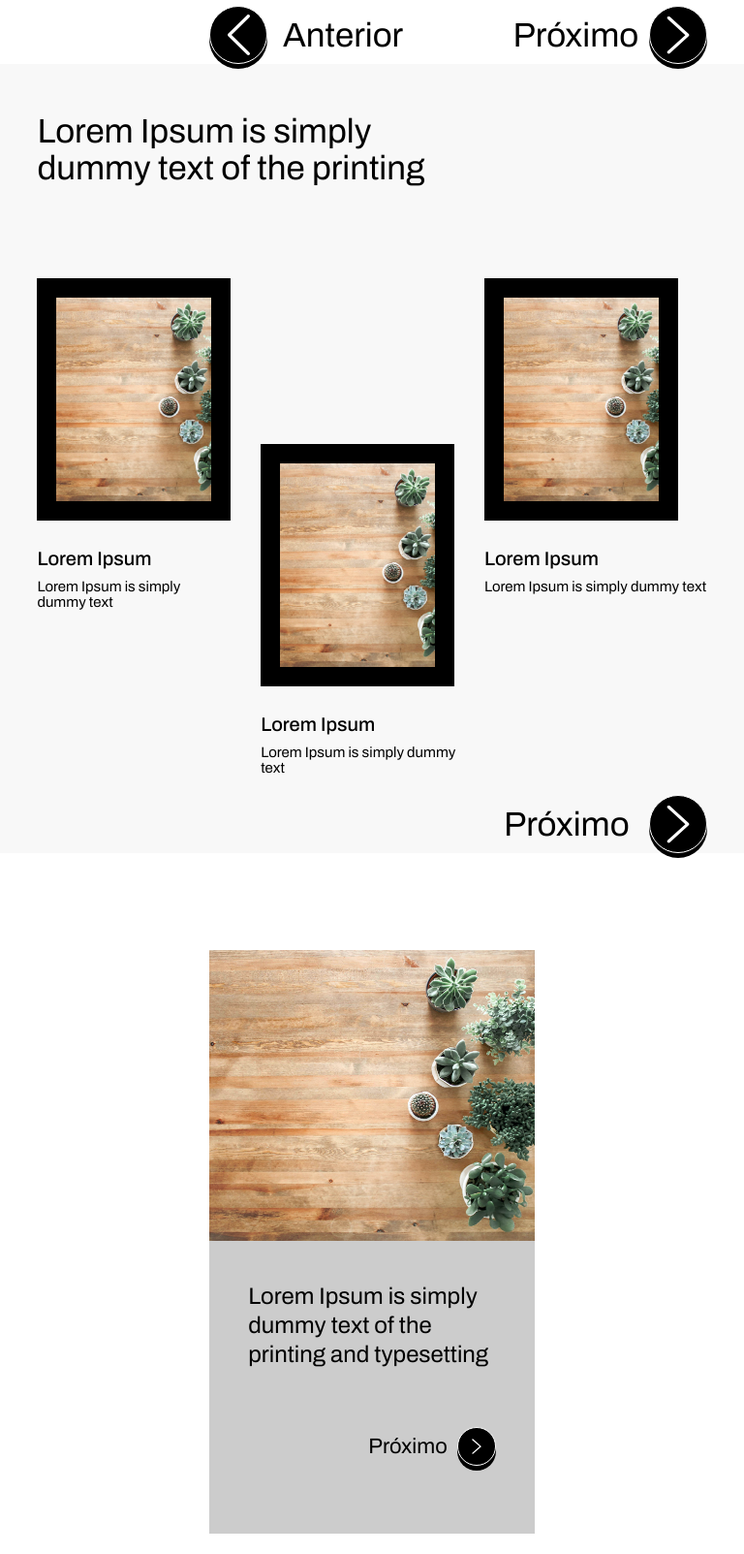
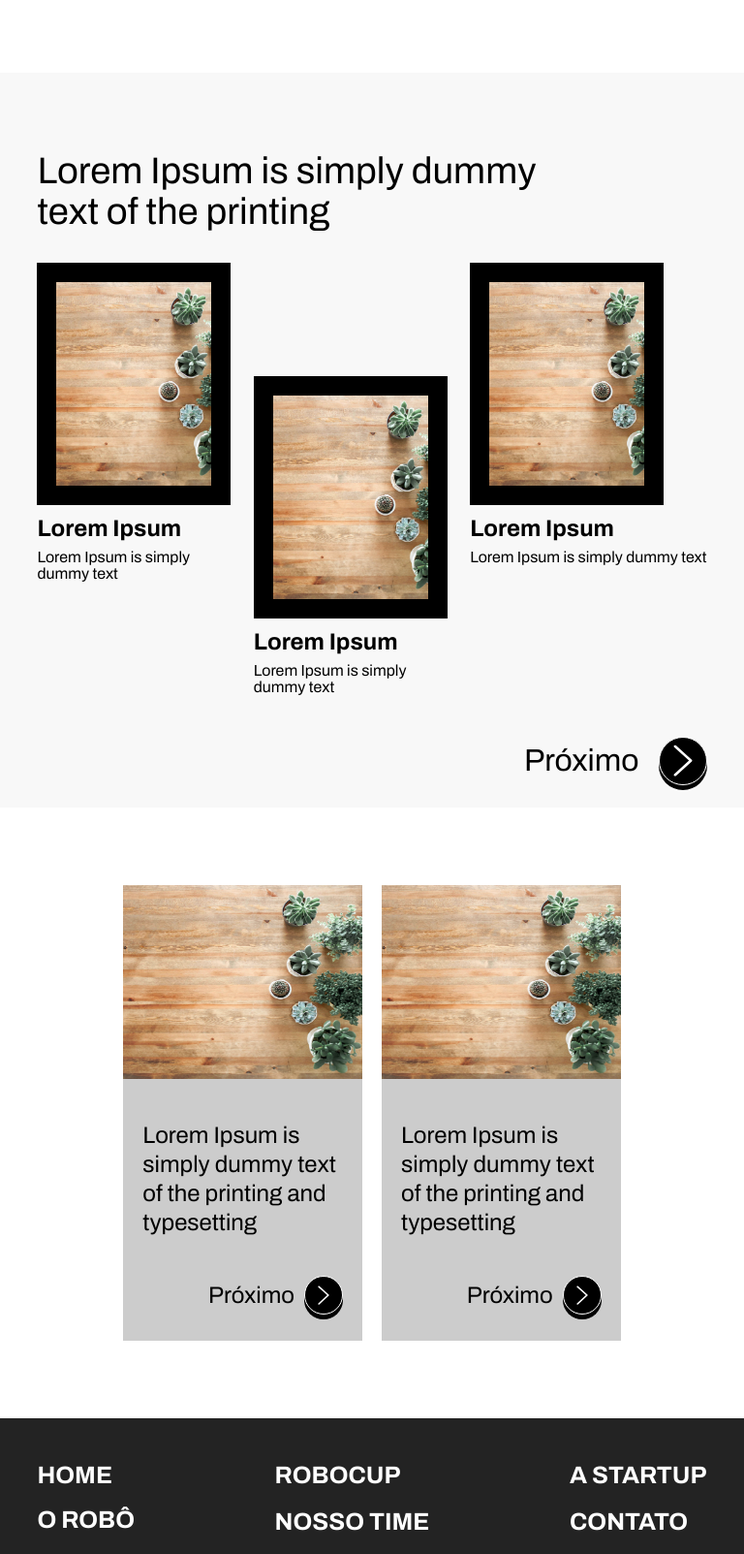
Before and after one commit to silvaisabela/spacebot, a website: page index.html in a window 768 px wide. Shown: the part 1197-2800 px from the top of the page at 97% size. Drawn offline with Linux system fonts and the light colour scheme.

Commit message:
refactor: desktop and response

```diff
--- a/index.html
+++ b/index.html
@@ -43,7 +43,7 @@
     </nav>
 
     <section class="hero">
-        <div class="container container-grid">
+        <div class="container container-grid teste">
             <div class="hero__container">
                 <h1 class="hero__title">Lorem Ipsum</h1>
                 <div class="hero__content">
@@ -67,14 +67,14 @@
             <div class="pictures-slide__action">
                 <div class="pictures-slide__button">
                     <a class="button" href="#" id="slide-back">
-                        <img src="./src/img/home/arrow-left.svg" alt="back button"/>
+                        <img class="arrow__button" src="./src/img/home/arrow-left.svg" alt="back button"/>
                     </a>
                     <p class="button-title">Anterior</p>
                 </div>
                 <div class="pictures-slide__button">
                     <p class="button-title">Próximo</p>
                     <a class="button" href="#" id="slide-next">
-                        <img src="./src/img/home/arrow-right.svg" alt="next button"/>
+                        <img sclass="arrow__button" src="./src/img/home/arrow-right.svg" alt="next button"/>
                     </a>
                 </div>
 
@@ -105,9 +105,9 @@
                 <p class="mosaico__image-subtitle">Lorem Ipsum is simply dummy text</p>
             </div>
             <div class="mosaico__button">
-                <p class="button-title">Próximo</p>
+                <p class="button-title__mosaico">Próximo</p>
                 <a class="button" href="#">
-                    <img src="./src/img/home/arrow-right.svg" alt="next button"/>
+                    <img class="arrow__button" src="./src/img/home/arrow-right.svg" alt="next button"/>
                 </a>
             </div>
         </div>
--- a/src/pages/home/home.css
+++ b/src/pages/home/home.css
@@ -4,7 +4,7 @@
   background-position: center;
   background-repeat: no-repeat;
   background-size: cover;
-  font-size: 10px;
+  top: 65px;
 }
 
 .hero__container {
@@ -12,7 +12,7 @@
   display: flex;
   flex-direction: column;
   justify-content: flex-end;
-  margin-bottom: 62px;
+  margin-bottom: 55px;
 }
 
 .hero__content {
@@ -20,59 +20,64 @@
   align-items: flex-end;
 }
 
+
 .hero__title {
-  font-size: 10em;
-  margin-bottom: 16px;
+  font-size: 4em;
+  margin-bottom: 20px;
+
 }
 
 .hero__paragraph {
-  font-size: 5em;
+  font-size: 2.6em;
 }
 
 .pictures-slide {
+  display: flex;
+  align-items: center;
   min-height: 100vh;
   font-size: 10px;
-  /* margin: 14.5em 0; */
+  padding: 80px 0px;
 }
 
 .pictures-slide__description {
-  font-size: 6.5em;
-  grid-column: 1/9;
+  font-size: 4.5em;
+  grid-column: 1/7;
 }
 
 .pictures-slide__slide {
-  margin-top: 6.5em;
-  height: 600px;
+  margin-top: 45px;
+  height: 500px;
   width: 100%;
-  grid-column: 1/12;
+  grid-column: 1/10;
   object-fit: cover;
 }
 
 .pictures-slide__action {
-  margin-top: 2.5em;
   display: flex;
-  grid-column: 7/12;
+  grid-column: 5/10;
   justify-content: space-between;
 }
 
 .pictures-slide__button {
-  width: 220px;
+  width: 195px;
   display: flex;
   align-items: center;
   justify-content: space-between;
 }
 
+.arrow__button{
+  width: 20px;
+}
+
 .mosaico {
-  min-height: 100vh;
-  font-size: 10px;
-  padding-top: 50px;
+  padding-top: 80px;
   background: #f8f8f8;
 }
 
 .mosaico__description {
-  grid-column: 1/8;
-  font-size: 5.4em;
+  grid-column: 1/7;
   grid-row: 1/2;
+  font-size: 3em;
 }
 
 .mosaico__container {
@@ -80,12 +85,12 @@
 }
 
 .mosaico__container div:nth-child(2) {
-  grid-column: 1/4;
+  grid-column: 1/5;
   grid-row: 2/6;
 }
 
 .mosaico__container div:nth-child(3) {
-  grid-column: 4/9;
+  grid-column: 5/9;
   grid-row: 3/6;
 }
 
@@ -95,36 +100,35 @@
 }
 
 .mosaico__image-container {
-  margin: 0 20px;
+  margin: 0 10px;
 }
 
 .mosaico__image {
   width: 100%;
   object-fit: cover;
-  border: 30px solid black;
+  border: 25px solid black;
 }
 
 .mosaico__image {
-  height: 350px;
+  height: 400px;
 }
 
 .mosaico__image-2 {
-  height: 500px;
+  height: 450px;
 }
 
 .mosaico__image-3 {
-  height: 500px;
+  height: 450px;
 }
 
 .mosaico__image-title {
-  font-size: 2.8em;
+  font-size: 2em;
   line-height: calc(28px * 1.5);
-  font-weight: 500;
-  margin-top: 16px;
+  font-weight: 700;
 }
 
 .mosaico__image-subtitle {
-  font-size: 2.0em;
+  font-size: 1.5em;
 }
 
 .mosaico__button {
@@ -141,39 +145,38 @@
 
 .cards {
   min-height: 100vh;
-  margin-top: 100px;
-  font-size: 10px;
+  margin-top: 80px;
 }
 
 .card {
   background: #ccc;
-  min-height: 620px;
+  min-height: 600px;
 }
 
 .card__container {
-  grid-template-rows: repeat(10, 1fr);
+  grid-template-rows: repeat(1, 1fr);
 }
 
 .card:first-child {
   object-fit: cover;
-  grid-column: 1/6;
-  grid-row: 1/11;
+  grid-column: 2/6;
+  grid-row: 1/2;
 }
 
 .card:last-child {
   object-fit: cover;
-  grid-column: 8/13;
-  grid-row: 3/11;
+  grid-column: 8/12;
+  grid-row: 1/2;
 }
 
 .card__image {
   width: 100%;
-  height: 400px;
+  height: 350px;
 }
 
 .card__description {
   padding: 40px;
-  font-size: 2.5em;
+  font-size: 1.5em;
   line-height: calc(20px * 1.5);
 }
 
@@ -181,11 +184,11 @@
   display: flex;
   justify-content: flex-end;
   align-items: center;
-  padding: 20px 40px;
+  padding: 0 40px;
 }
 
 .card__button>p {
-  font-size: 2.5em;
+  font-size: 1.5em;
   margin-right: 10px;
 }
 
@@ -195,7 +198,7 @@
 }
 
 .card__button>a>img {
-  width: 10px;
+  width: 12px;
 }
 
 @media (max-width: 480px) {
@@ -210,11 +213,12 @@
   }
 
   .hero__title {
-    font-size: 3em;
+    font-size: 2em;
+    margin-bottom: 10px;
   }
 
   .hero__paragraph {
-    font-size: 2em;
+    font-size: 1.5em;
     line-height: 25px;
   }
 
@@ -223,13 +227,13 @@
   }
 
   .pictures-slide {
-    margin-top: 50px;
     min-height: 80vh;
+    padding: 40px 0px;
   }
 
   .pictures-slide__description {
     grid-column: 1/9;
-    font-size: 2.5em;
+    font-size: 2.8em;
   }
 
   .pictures-slide__slide {
@@ -246,19 +250,22 @@
     grid-column: 1/7;
   }
 
+  .mosaico {
+    padding-top: 40px;
+  }
+
   .mosaico__container {
     grid-template-rows: repeat(6, 1fr);
   }
 
    .mosaico__description {
     grid-column: 1/7;
-    font-size: 2.5em;
+    font-size: 1.8em;
     margin-bottom: 40px;
   }
 
   .mosaico__container {
     grid-template-rows: none;
-
   }
 
   .mosaico__container div:nth-child(2) {
@@ -276,7 +283,6 @@
     grid-column: 1/7;
     grid-row: 4/6;
     margin-bottom: 50px;
-
   }
 
   .mosaico__button {
@@ -297,19 +303,16 @@
 
   .mosaico__image-title {
     margin-top: 2px;
+    font-size: 1.7em;
   }
 
-  .cards{
-    margin-top: 60px;
+  .mosaico__image-subtitle {
     margin-bottom: 30px;
-  }
-  .card {
-    min-height:300px;
-    margin-bottom: 30px;
+    font-size: 1.4em;
   }
 
-  .card__container {
-    grid-template-rows: repeat(4, 1fr);
+  .card{
+    min-height: auto;
   }
 
   .card__image {
@@ -317,7 +320,7 @@
   }
 
   .card__description {
-    font-size: 2.4em;
+    font-size: 1.5em;
     padding: 20px;
   }
 
@@ -325,17 +328,19 @@
     padding: 20px;
   }
   .card__button>p {
-    font-size: 2.2em;
+    font-size: 1.7em;
   }
 
   .card:first-child {
     grid-column: 1/7;
-    grid-row: 1/3;
+    grid-row: 1/2;
+    margin-bottom: 30px;
   }
 
   .card:last-child {
     grid-column: 1/7;
-    grid-row: 3/5;
+    grid-row: 2/2;
+    margin-bottom: 80px;
   }
 
 }
@@ -347,26 +352,25 @@
   }
 
   .hero__container {
-    grid-column: 1/9;
+    grid-column: 1/7;
   }
 
   .hero__title {
-    font-size: 5.5em;
+    font-size: 3.4em;
   }
 
   .hero__paragraph {
-    font-size: 3em;
+    font-size: 2em;
     line-height: 35px;
   }
 
   .pictures-slide {
-    margin-top: 100px;
     min-height: 80vh;
   }
 
   .pictures-slide__description {
-    grid-column: 1/9;
-    font-size: 4.5em;
+    grid-column: 1/7;
+    font-size: 3.8em;
   }
 
   .pictures-slide__slide {
@@ -376,36 +380,16 @@
   }
 
   .pictures-slide__button {
-    width: 200px;
+    width: 170px;
   }
 
   .pictures-slide__action {
-    grid-column: 3/9;
+    grid-column: 4/9;
   }
 
-  .mosaico {
-    min-height: 85vh;
-
-  }
   .mosaico__description {
-    grid-column: 1/9;
-    font-size: 3.5em;
-  }
-
-  .mosaico__container {
-    grid-template-rows: repeat(4, 1fr)
-  }
-
-  .mosaico__container div:nth-child(2) {
-    grid-column: 1/4;
-  }
-
-  .mosaico__container div:nth-child(3) {
-    grid-column: 5/9;
-  }
-
-  .mosaico__container div:nth-child(4) {
-    grid-column: 9/13;
+    grid-column: 1/11;
+    font-size: 2.4em;
   }
 
   .mosaico__image-container {
@@ -430,46 +414,53 @@
   }
 
   .mosaico__image-title {
-    font-size: 2em;
-    margin-top: 16px;
+    font-size: 1.5em;
   }
 
   .mosaico__image-subtitle {
+    font-size: 1em;
+  }
+
+  .cards {
+    min-height: 0;
+  }
+
+  .card {
+    min-height: 0;
+    height: 470px;
+    margin-bottom: 80px;
+  }
+
+  .card__container {
+    grid-template-rows: repeat(1, 550px);
+  }
+
+  .card__image {
+    height: 200px;
+  }
+
+  .card__description {
+    font-size: 1.5em;
+    padding-left: 20px;
+    padding-right: 20px;
+  }
+
+  .card__button {
+    padding-left: 20px;
+    padding-right: 20px;
+  }
+
+  .card__button>p {
     font-size: 1.5em;
   }
 
-  .cards {
-    min-height: 130vh;
-  }
-
-  .card {
-    min-height:500px;
-  }
-
-  .card__container {
-    grid-template-rows: repeat(4, 1fr);
-  }
-
-  .card__image {
-    height: 300px;
-  }
-
-  .card__description {
-    font-size: 2.4em;
-  }
-
-  .card__button>p {
-    font-size: 2.2em;
-  }
-
 .card:first-child {
-    grid-column: 3/7;
-    grid-row: 1/3;
+    grid-column: 2/5;
+    grid-row: 1/1;
   }
 
   .card:last-child {
-    grid-column: 3/7;
-    grid-row: 3/5;
-    margin-top: 50px;
+    grid-column: 5/8;
+    grid-row: 1/1;
   }
 }
--- a/src/pages/nosso-time/nossoTime.css
+++ b/src/pages/nosso-time/nossoTime.css
@@ -1,3 +1,7 @@
+.team{
+    top: 65px;
+}
+
 .team__content {
     padding-top: 60px;
 }
--- a/src/pages/robocup/robocup.css
+++ b/src/pages/robocup/robocup.css
@@ -18,7 +18,7 @@
 .header{
     width: 100%;
     height: calc(100vh - 65px);
-
+    top: 65px;
     background-image: url(/src/img/robocup_header.jpg);
     background-repeat: no-repeat;
     background-size: cover;
--- a/src/style/button/button.css
+++ b/src/style/button/button.css
@@ -1,6 +1,6 @@
 .button {
-    height: 70px;
-    width: 60px;
+    height: 55px;
+    width: 55px;
     display: flex;
     align-items: center;
     justify-content: center;
@@ -17,29 +17,32 @@
   }
 
   .button-title {
-    font-size: 4em;
+    font-size: 3.5em;
   }
 
-  @media (max-width: 480px) {
-
-
+  .button-title__mosaico {
+    font-size: 2.5em;
   }
 
 
   @media(min-width:481px) and (max-width: 768px) {
 
     .button {
-      height: 60px;
-      width: 60px;
+      height: 50px;
+      width: 50px;
       border-radius: 50%;
     }
 
     .arrow__button{
-      width: 20px;
+      width: 10px;
     }
 
     .button-title {
-      font-size: 3.5em;
+      font-size: 3em;
+    }
+
+    .button-title__mosaico {
+      font-size: 2em;
     }
 
   }
--- a/src/style/global.css
+++ b/src/style/global.css
@@ -12,3 +12,7 @@ li {
     list-style: none;
     color: none;
 }
+
+body{
+    margin-top: 65px;
+}
--- a/src/style/navbar/navbar.css
+++ b/src/style/navbar/navbar.css
@@ -2,6 +2,8 @@
     background-color: var(--primarycolor);
     width: 100%;
     height: 65px;
+    position: fixed;
+    top: 0;
 }
 
 .navbar__content {
```
Also changed, not shown: src/img/robocup/robocup_battle.jpg (renamed from src/img/robocup_battle.jpg), src/img/robocup/robocup_header.jpg (renamed from src/img/robocup_header.jpg).
